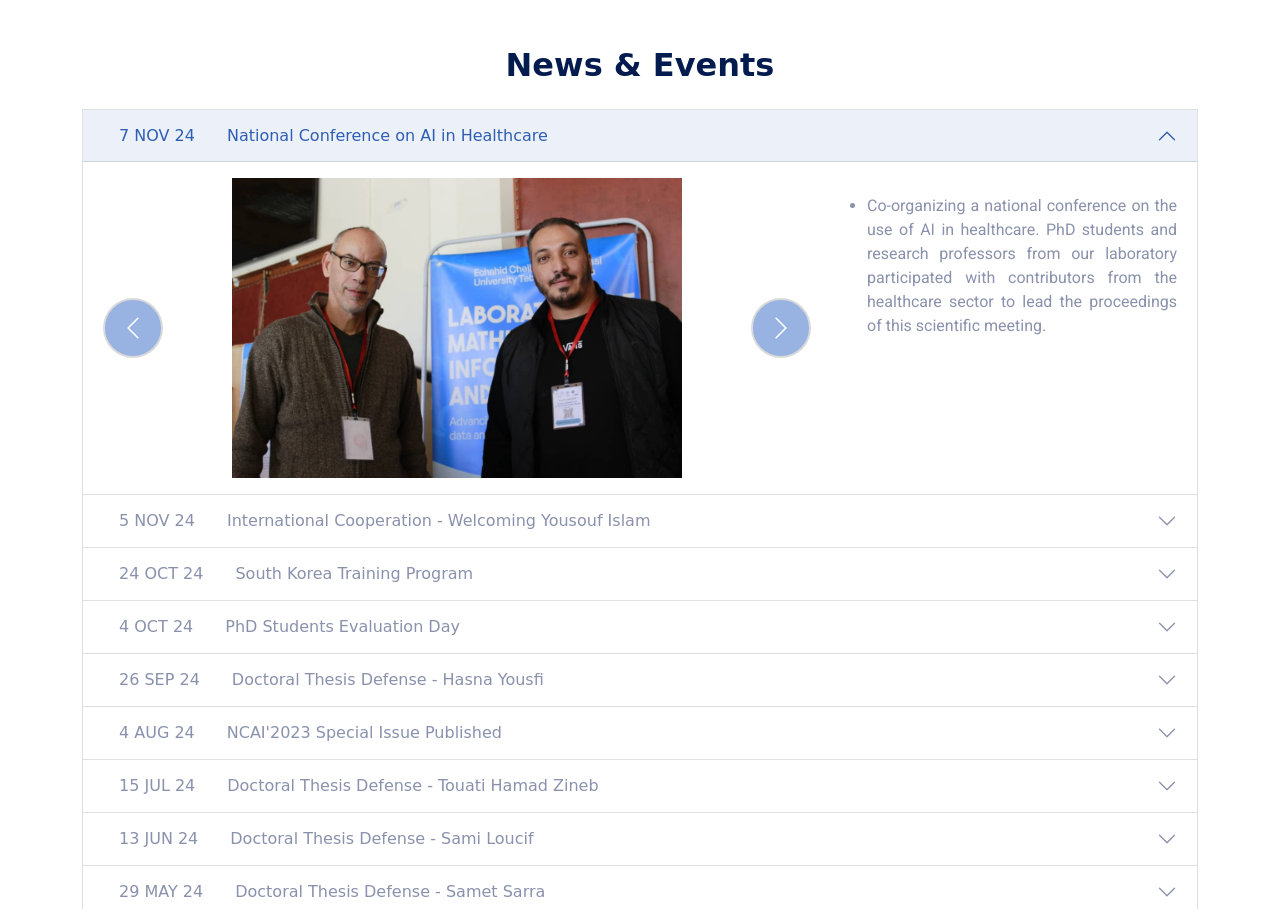
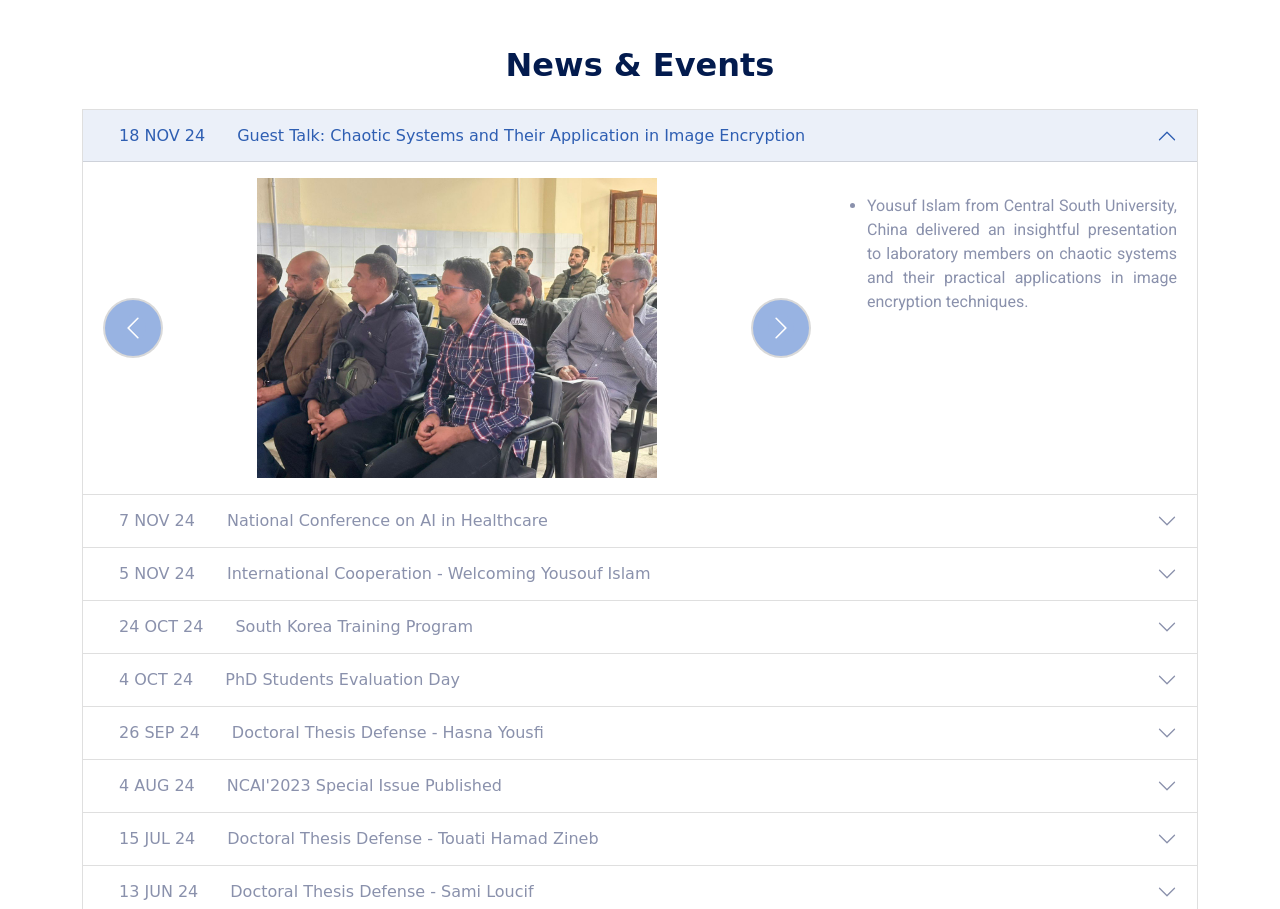
Before and after one commit to kevin-nemo74/lab, a plain HTML site: page index.html in a window 1280 px wide. Shown: the part 1107-2016 px from the top of the page. Drawn offline with nearby package versions, Linux system fonts and the light colour scheme; a web font is replaced by a local one.

Commit message:
new event

```diff
--- a/index.html
+++ b/index.html
@@ -198,17 +198,69 @@
 
         <div class="accordion" id="newsEventsAccordion">
 
+            <!-- Event -16 -->
+            <div class="accordion-item show-event">
+                <h2 class="accordion-header" id="headingMinusSixteen">
+                    <button class="accordion-button" type="button" data-bs-toggle="collapse"
+                        data-bs-target="#collapseMinusSixteen" aria-expanded="false"
+                        aria-controls="collapseMinusSixteen">
+                        <span class="event-date me-3 px-3">18 NOV 24</span>
+                        Guest Talk: Chaotic Systems and Their Application in Image Encryption
+                    </button>
+                </h2>
+                <div id="collapseMinusSixteen" class="accordion-collapse collapse show"
+                    aria-labelledby="headingMinusSixteen" data-bs-parent="#newsEventsAccordion">
+                    <div class="accordion-body">
+                        <div class="row">
+                            <div class="col-md-8">
+                                <div id="carouselEventMinusSixteen" class="carousel slide news-events-carousel"
+                                    data-bs-ride="carousel">
+                                    <div class="carousel-inner">
+                                        <div class="carousel-item active">
+                                            <img src="img/-16.jpeg" class="d-block w-100"
+                                                alt="Yousuf Islam Guest Talk Image 1">
+                                        </div>
+                                        <div class="carousel-item">
+                                            <img src="img/-161.jpeg" class="d-block w-100"
+                                                alt="Yousuf Islam Guest Talk Image 2">
+                                        </div>
+                                    </div>
+                                    <button class="carousel-control-prev" type="button"
+                                        data-bs-target="#carouselEventMinusSixteen" data-bs-slide="prev">
+                                        <span class="carousel-control-prev-icon" aria-hidden="true"></span>
+                                        <span class="visually-hidden">Previous</span>
+                                    </button>
+                                    <button class="carousel-control-next" type="button"
+                                        data-bs-target="#carouselEventMinusSixteen" data-bs-slide="next">
+                                        <span class="carousel-control-next-icon" aria-hidden="true"></span>
+                                        <span class="visually-hidden">Next</span>
+                                    </button>
+                                </div>
+                            </div>
+                            <div class="col-md-4 pt-3">
+                                <ul>
+                                    <li>
+                                        Yousuf Islam from Central South University, China delivered an insightful
+                                        presentation to laboratory members on chaotic systems and their practical
+                                        applications in image encryption techniques.
+                                    </li>
+                                </ul>
+                            </div>
+                        </div>
+                    </div>
+                </div>
+            </div>
             <!-- Event 0 -->
             <div class="accordion-item show-event">
                 <h2 class="accordion-header" id="headingMinusFourteen">
-                    <button class="accordion-button" type="button" data-bs-toggle="collapse"
+                    <button class="accordion-button collapsed" type="button" data-bs-toggle="collapse"
                         data-bs-target="#collapseMinusFourteen" aria-expanded="false"
                         aria-controls="collapseMinusFourteen">
                         <span class="event-date me-3 px-3">7 NOV 24</span>
                         National Conference on AI in Healthcare
                     </button>
                 </h2>
-                <div id="collapseMinusFourteen" class="accordion-collapse collapse show"
+                <div id="collapseMinusFourteen" class="accordion-collapse collapse"
                     aria-labelledby="headingMinusFourteen" data-bs-parent="#newsEventsAccordion">
                     <div class="accordion-body">
                         <div class="row">
```
Also changed, not shown: img/-16.jpeg (added), img/-161.jpeg (added).
